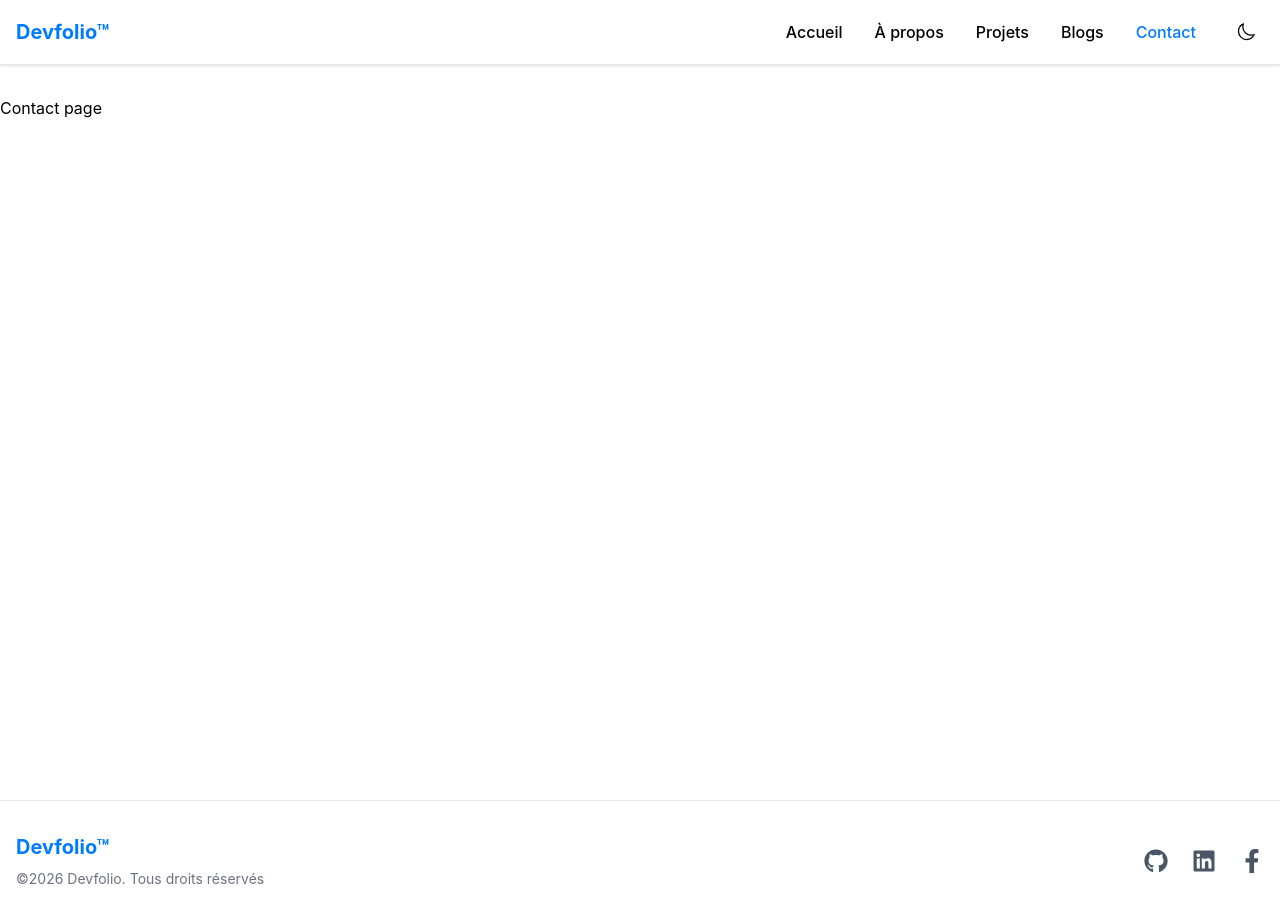
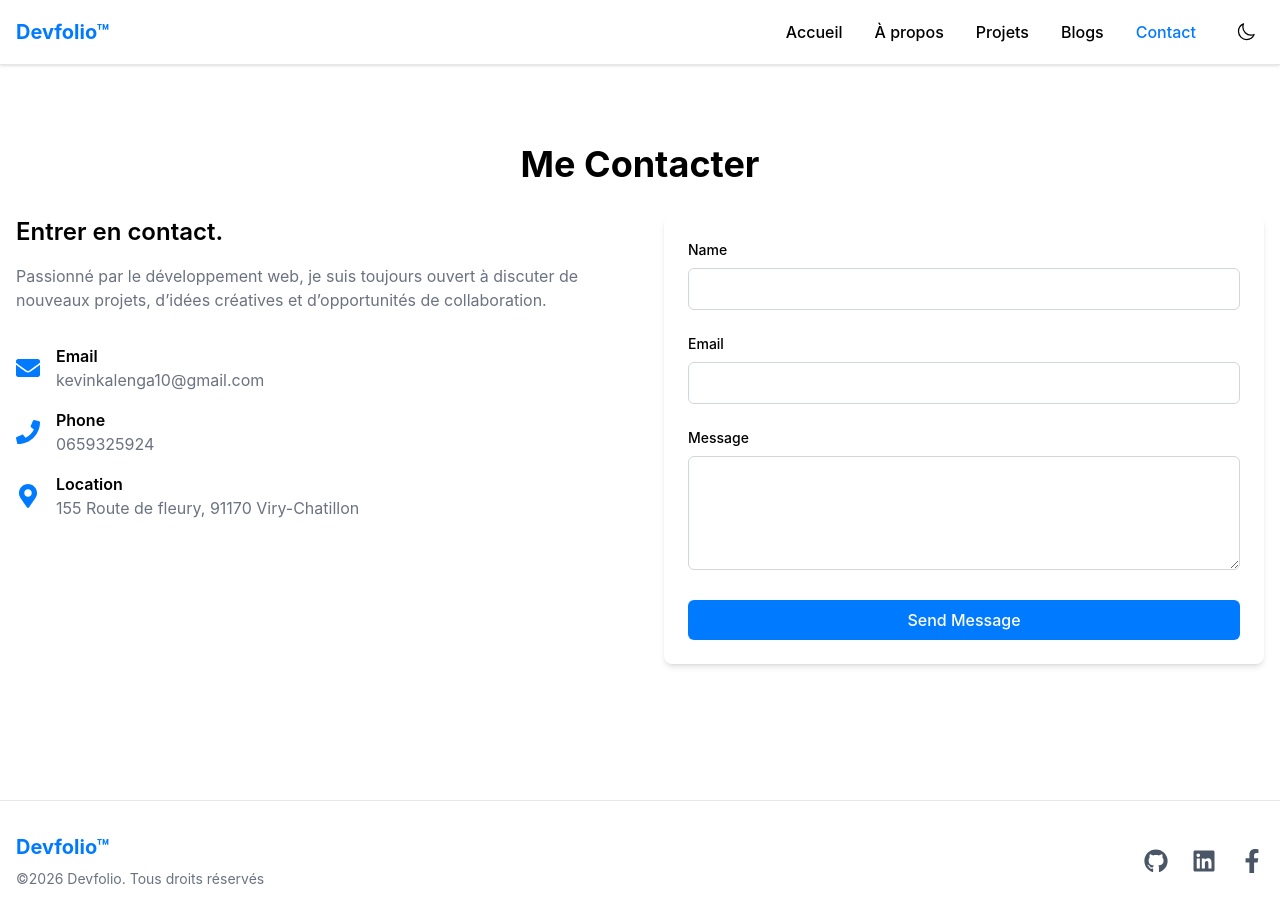
Before and after one commit to kevinkalenga/nextjs_portfolio, a Next.js app: page /contact in a window 1280 px wide. Built offline with nearby package versions, Linux system fonts and the light colour scheme.

Commit message:
Contact Page

```diff
--- a/src/app/about/page.tsx
+++ b/src/app/about/page.tsx
@@ -60,9 +60,11 @@
             <h3 className="text-xl font-semibold mb-2">Frontend</h3>
             <ul className="text-secondary space-y-2">
               <li>React / Angular</li>
+              <li>Redux Toolkit</li>
               <li>TypeScript</li>
               <li>Tailwind CSS</li>
               <li>Bootstrap</li>
+              <li>Sass</li>
               <li>HTML5 / CSS3</li>
             </ul>
           </motion.div>
--- a/src/app/contact/page.tsx
+++ b/src/app/contact/page.tsx
@@ -1,9 +1,218 @@
+'use client'
 
+import { useState } from 'react'
+import { FaEnvelope, FaPhone, FaMapMarkerAlt } from 'react-icons/fa'
+import { motion } from 'framer-motion'
+import { fadeInUp, fadeIn, slideInLeft, slideInRight } from '@/src/app/utils/animations'
 
- const ContactPage = () => {
+interface FormData {
+  name: string;
+  email: string;
+  message: string;
+}
+
+type FormStatus = 'idle' | 'loading' | 'success' | 'error';
+
+export default function Contact() {
+  const [formData, setFormData] = useState<FormData>({
+    name: '',
+    email: '',
+    message: ''
+  })
+  const [status, setStatus] = useState<FormStatus>('idle')
+
+  const handleSubmit = async (e: React.FormEvent) => {
+    e.preventDefault()
+    setStatus('loading')
+
+    try {
+      const response = await fetch('/api/contact', {
+        method: 'POST',
+        headers: {
+          'Content-Type': 'application/json',
+        },
+        body: JSON.stringify(formData),
+      })
+
+      if (!response.ok) throw new Error('Failed to send message')
+
+      setStatus('success')
+      setFormData({ name: '', email: '', message: '' })
+    } catch {
+      setStatus('error')
+    }
+  }
+
+  const handleChange = (e: React.ChangeEvent<HTMLInputElement | HTMLTextAreaElement>) => {
+    setFormData(prev => ({
+      ...prev,
+      [e.target.name]: e.target.value
+    }))
+  }
+
   return (
-    <div>Contact page</div>
+    <div className="container max-w-7xl mx-auto py-12">
+      <motion.h1
+        className="text-4xl font-bold mb-8 text-center"
+        {...fadeInUp}
+      >
+        Me Contacter
+      </motion.h1>
+
+      <div className="grid grid-cols-1 md:grid-cols-2 gap-12">
+        {/* Contact Information */}
+        <motion.div
+          className="space-y-8"
+          {...slideInLeft}
+        >
+          <motion.div {...fadeInUp}>
+            <h2 className="text-2xl font-semibold mb-4">Entrer en contact.</h2>
+            <p className="text-secondary">
+              Passionné par le développement web, je suis toujours ouvert à discuter de nouveaux projets,
+              d’idées créatives et d’opportunités de collaboration.
+            </p>
+          </motion.div>
+
+          <motion.div
+            className="space-y-4"
+            variants={fadeIn}
+            initial="initial"
+            animate="animate"
+          >
+            <motion.div
+              className="flex items-center gap-4"
+              variants={fadeInUp}
+              whileHover={{ x: 10 }}
+              transition={{ type: "spring", stiffness: 300 }}
+            >
+              <FaEnvelope className="h-6 w-6 text-primary" />
+              <div>
+                <h3 className="font-semibold">Email</h3>
+                <a href="mailto:kevinkalenga10@gmail.com" className="text-secondary hover:text-primary">
+                  kevinkalenga10@gmail.com
+                </a>
+              </div>
+            </motion.div>
+
+            <motion.div
+              className="flex items-center gap-4"
+              variants={fadeInUp}
+              whileHover={{ x: 10 }}
+              transition={{ type: "spring", stiffness: 300 }}
+            >
+              <FaPhone className="h-6 w-6 text-primary" />
+              <div>
+                <h3 className="font-semibold">Phone</h3>
+                <a href="tel:+1234567890" className="text-secondary hover:text-primary">
+                  0659325924
+                </a>
+              </div>
+            </motion.div>
+
+            <motion.div
+              className="flex items-center gap-4"
+              variants={fadeInUp}
+              whileHover={{ x: 10 }}
+              transition={{ type: "spring", stiffness: 300 }}
+            >
+              <FaMapMarkerAlt className="h-6 w-6 text-primary" />
+              <div>
+                <h3 className="font-semibold">Location</h3>
+                <p className="text-secondary">155 Route de fleury, 91170 Viry-Chatillon</p>
+              </div>
+            </motion.div>
+          </motion.div>
+        </motion.div>
+
+        {/* Contact Form */}
+        <motion.div
+          className="bg-white dark:bg-dark/50 p-6 rounded-lg shadow-md"
+          {...slideInRight}
+        >
+          <motion.form
+            onSubmit={handleSubmit}
+            className="space-y-6"
+            variants={fadeIn}
+            initial="initial"
+            animate="animate"
+          >
+            <motion.div variants={fadeInUp}>
+              <label htmlFor="name" className="block text-sm font-medium mb-2">
+                Name
+              </label>
+              <input
+                type="text"
+                id="name"
+                name="name"
+                value={formData.name}
+                onChange={handleChange}
+                required
+                className="w-full px-4 py-2 rounded-md border border-gray-300 dark:border-gray-700 bg-white dark:bg-dark focus:ring-2 focus:ring-primary focus:border-transparent"
+              />
+            </motion.div>
+
+            <motion.div variants={fadeInUp}>
+              <label htmlFor="email" className="block text-sm font-medium mb-2">
+                Email
+              </label>
+              <input
+                type="email"
+                id="email"
+                name="email"
+                value={formData.email}
+                onChange={handleChange}
+                required
+                className="w-full px-4 py-2 rounded-md border border-gray-300 dark:border-gray-700 bg-white dark:bg-dark focus:ring-2 focus:ring-primary focus:border-transparent"
+              />
+            </motion.div>
+
+            <motion.div variants={fadeInUp}>
+              <label htmlFor="message" className="block text-sm font-medium mb-2">
+                Message
+              </label>
+              <textarea
+                id="message"
+                name="message"
+                value={formData.message}
+                onChange={handleChange}
+                required
+                rows={4}
+                className="w-full px-4 py-2 rounded-md border border-gray-300 dark:border-gray-700 bg-white dark:bg-dark focus:ring-2 focus:ring-primary focus:border-transparent"
+              />
+            </motion.div>
+
+            <motion.button
+              type="submit"
+              disabled={status === 'loading'}
+              className="w-full btn btn-primary"
+              whileHover={{ scale: 1.02 }}
+              whileTap={{ scale: 0.98 }}
+            >
+              {status === 'loading' ? 'Sending...' : 'Send Message'}
+            </motion.button>
+
+            {status === 'success' && (
+              <motion.p
+                className="text-green-500 text-center"
+                initial={{ opacity: 0, y: 10 }}
+                animate={{ opacity: 1, y: 0 }}
+              >
+                Message sent successfully!
+              </motion.p>
+            )}
+
+            {status === 'error' && (
+              <motion.p
+                className="text-red-500 text-center"
+                initial={{ opacity: 0, y: 10 }}
+                animate={{ opacity: 1, y: 0 }}
+              >
+                Impossible d'envoyer le message. Veuillez réessayer.
+              </motion.p>
+            )}
+          </motion.form>
+        </motion.div>
+      </div>
+    </div>
   )
 }
-
-export default ContactPage;
--- a/src/contents/projects.ts
+++ b/src/contents/projects.ts
@@ -62,9 +62,8 @@
         title: 'Expense Tracker',
         description: 'A personal finance tracker to manage expenses and income.',
         technologies: ['React', 'Firebase'],
-        githubLink: 'https://github.com',
-        // demoLink: 'https://demo.com',
-         demoLink: 'https://realtor-website-sandy.vercel.app/',
+        githubLink: 'https://github.com/kevinkalenga/realtor_website',
+        demoLink: 'https://realtor-website-sandy.vercel.app/',
         image: '/projects/expense-tracker.webp',
       }
   ];
```
